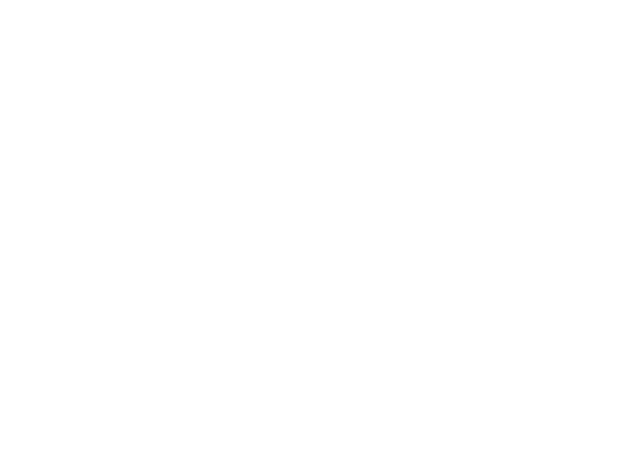
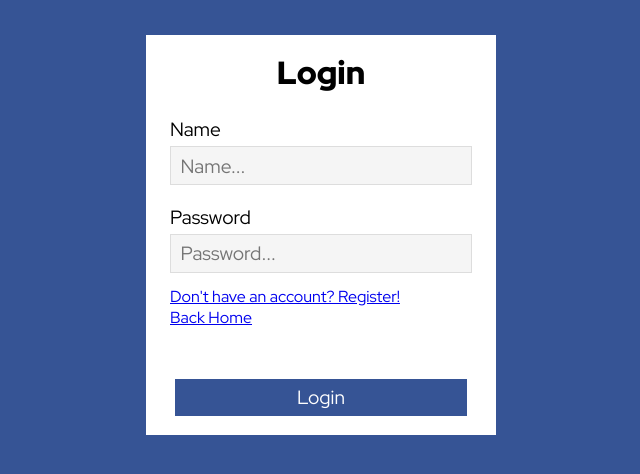
Before and after one commit to turbo-turnip/MTMSBandSite, a React (Create React App) app in the folder frontend/: page /login in a window 1280 px wide. Shown: the top 474 px of the page, without its empty margins (319-959 px from the left). Built offline with nearby package versions, Linux system fonts and the light colour scheme.

Commit message:
Finished authentication system

```diff
--- a/frontend/src/App.js
+++ b/frontend/src/App.js
@@ -4,6 +4,7 @@ import { BrowserRouter, Switch, Route } from 'react-router-dom';
 // page components
 import Home from './Pages/Home/Home';
 import Register from './Pages/Register/Register';
+import Login from './Pages/Login/Login';
 
 
 export default function App(props) {
@@ -14,6 +15,7 @@ export default function App(props) {
                 <Switch>
                     <Route exact path={entry.home} component={Home} />
                     <Route exact path="/register" component={Register} />
+                    <Route exact path="/login" component={Login} />
                 </Switch>
             </BrowserRouter>
         </React.Fragment>
--- a/frontend/src/Components/Nav.jsx
+++ b/frontend/src/Components/Nav.jsx
@@ -3,6 +3,11 @@ import { Link } from 'react-router-dom';
 
 export default function Nav(props) {
     const { loggedIn, account } = props;
+
+    const logOutHandler = () => {
+        localStorage.hasOwnProperty("ACCESS_TOKEN") && localStorage.removeItem("ACCESS_TOKEN");
+        window.location.href = "/";
+    }
 
     return (
         <nav className="nav">
@@ -14,7 +19,11 @@ export default function Nav(props) {
                 <Link to="/">Home</Link>
                 <Link to="/instruments">Instruments</Link>
                 <Link to="/contact">Contact</Link>
-                {loggedIn && <div className="account-nav"><h4>{account.name}</h4></div>}
+                {loggedIn &&
+                    <details className="account-nav">
+                        <summary>{account.name}</summary>
+                        <button onClick={logOutHandler}>Log Out</button>
+                    </details>}
                 {!loggedIn &&
                     <div className="auth">
                         <Link to="/login">Login</Link>
--- a/frontend/src/Pages/Home/Home.js
+++ b/frontend/src/Pages/Home/Home.js
@@ -4,7 +4,7 @@ import Banner from './Banner';
 import Content from './Content';
 
 export default function Home() {
-    const loggedIn = localStorage.hasOwnProperty("ACCESS_TOKEN");
+    let loggedIn = localStorage.hasOwnProperty("ACCESS_TOKEN");
     const [ accountData, setAccountData ] = useState({});
 
     useEffect(() => {
@@ -20,6 +20,7 @@ export default function Home() {
                 .then(response => {
                     if (response.status === 200)
                         setAccountData(response.data);
+                    // eslint-disable-next-line
                     else loggedIn = false;
                 });
         }
--- /dev/null
+++ b/frontend/src/Pages/Login/Form.jsx
@@ -0,0 +1,21 @@
+import React from 'react';
+import { Link } from 'react-router-dom';
+
+export default function Form(props) {
+    return (
+        <form className="auth-form" onSubmit={props.submitHandler}>
+            <h1>Login</h1>
+            <div>
+                <label className="auth-label">Name</label>
+                <input type="text" placeholder="Name..." className="auth-input" required />
+            </div>
+            <div>
+                <label className="auth-label">Password</label>
+                <input type="text" placeholder="Password..." className="auth-input" required />
+            </div>
+            <button type="submit" className="auth-submit">Login</button>
+            <Link to="/register">Don't have an account? Register!</Link>
+            <Link to="/">Back Home</Link>
+        </form>
+    );
+}
--- /dev/null
+++ b/frontend/src/Pages/Login/Login.js
@@ -0,0 +1,44 @@
+import React, { useState } from 'react';
+import Form from './Form';
+import Popup from '../../Components/Popup';
+
+export default function Register() {
+    const [ complete, setComplete ] = useState(false);
+    const [ error, setError ] = useState('');
+
+    const submitHandler = e => {
+        e.preventDefault();
+
+        const [ name, pass ] = e.target.querySelectorAll(".auth-input");
+        fetch("/login", {
+            'method': 'POST',
+            'headers': { 'Content-Type': 'application/json' },
+            'body': JSON.stringify({
+                name: name.value,
+                pass: pass.value
+            })
+        })
+            .then(response => response.json())
+            .then(response => {
+                if (response.status === 200) {
+                    if (localStorage.getItem("ACCESS_TOKEN")) {
+                        localStorage.removeItem("ACCESS_TOKEN");
+                        localStorage.setItem("ACCESS_TOKEN", response.token);
+                    } else localStorage.setItem("ACCESS_TOKEN", response.token);
+                    setComplete(true);
+                    setTimeout(() => window.location.href = "/", 3100);
+                } else {
+                    setError('Invalid name or password.');
+                    setTimeout(() => window.location.reload(), 3100);
+                }
+            });
+    }
+
+    return (
+        <div className="login">
+            <Form submitHandler={submitHandler} />
+            {complete && <Popup type="success" message="Successfully logged in!" />}
+            {error !== '' && <Popup type="error" message={error} />}
+        </div>
+    );
+}
--- a/frontend/src/main.css
+++ b/frontend/src/main.css
@@ -299,7 +299,8 @@ main .practice-books {
     height: 300px;
 }
 
-.register {
+.register,
+.login {
     display: flex;
     justify-content: flex-start;
     align-items: center;
@@ -310,7 +311,8 @@ main .practice-books {
     width: 100%;
 }
 
-.register h1 {
+.register h1,
+.login h1 {
     margin-bottom: .5em;
     text-align: center;
 }
```
Also changed, not shown: 1 other file (tests, documents, lock files or other folders).
